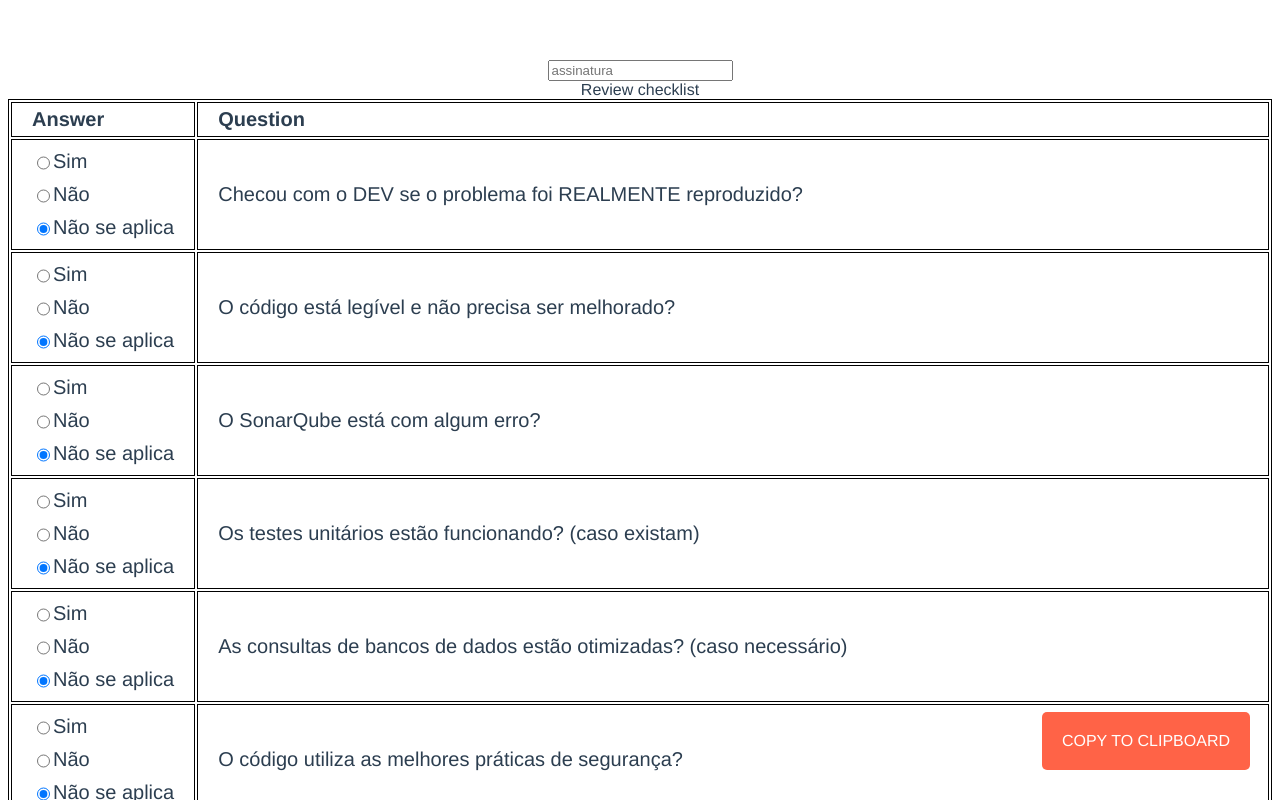
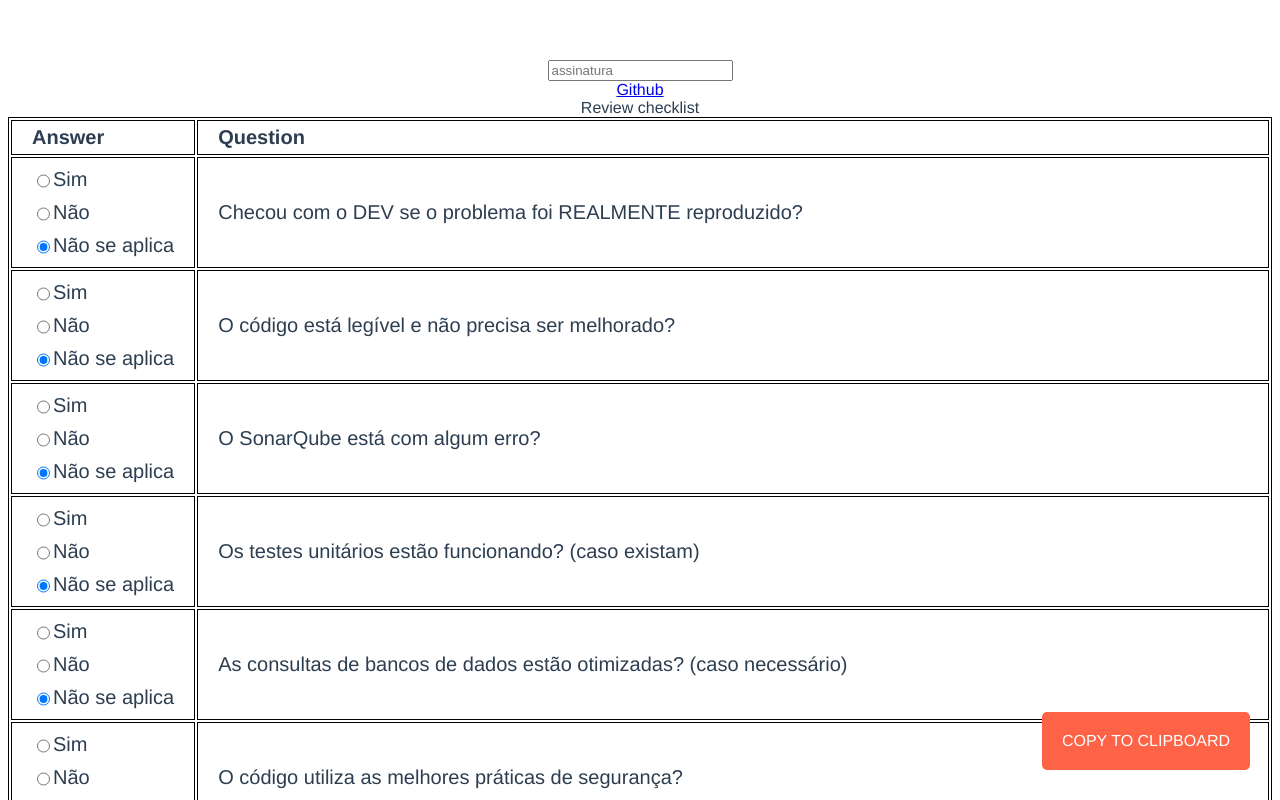
Before and after one commit to samuelportodossantos/codereview-checklist, a Vue app: page / in a window 1280 px wide. Shown: the top 800 px of the page. Built offline with nearby package versions, Linux system fonts and the light colour scheme.

Commit message:
feat: add github link

```diff
--- a/src/App.vue
+++ b/src/App.vue
@@ -2,6 +2,9 @@
   <div id="app">
 
     <input type="text" v-model="assign" placeholder="assinatura">
+    <br/>
+
+    <a target="_blank" href="https://github.com/samuelportodossantos/codereview-checklist">Github</a>
 
     <table>
       <caption>Review checklist</caption>
```
